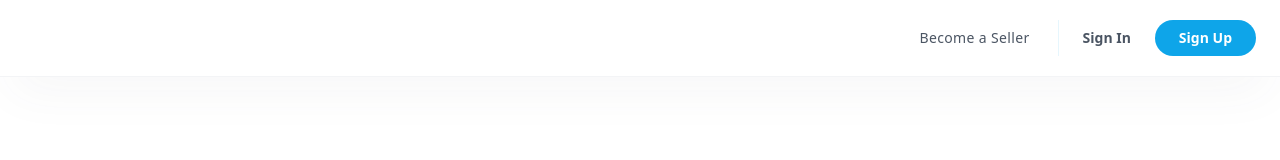
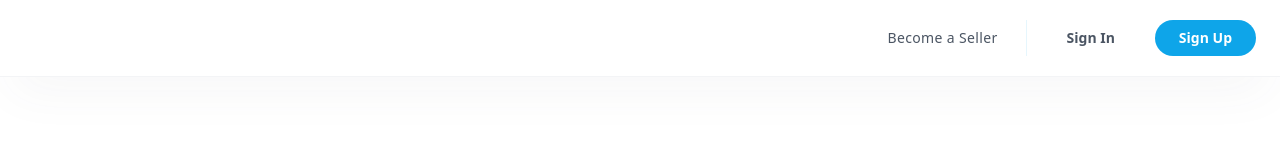
Before and after one commit to emrecolak-23/nodejs-microservice-elastic-rabbit-kibana-mongo-sql, a React (Vite) app in the folder client/: page / in a window 1280 px wide. Shown: the top 160 px of the page. Built offline with nearby package versions, Linux system fonts and the light colour scheme.

Commit message:
refactor: update header component for improved navigation and styling; adjust Index header class for consistency

```diff
--- a/client/src/features/index/Index.tsx
+++ b/client/src/features/index/Index.tsx
@@ -8,7 +8,7 @@ const Index: FC = (): ReactElement => {
   return (
     <div className="flex flex-col">
       <Suspense>
-        <IndexHeader navClass="navbar peer-checked:navbar-active fixed z-20 w-full border-b border-gray-100 bg-white/90 shadow-2xl shadow-gray-600/5 backdrop-blur dark:border-gray-800 dark:bg-gray-900/80 dark:shadow-none" />
+        <IndexHeader navClass="navbar peer-checked:navbar-active fixed z-20 w-full border-b border-gray-100 bg-white shadow-2xl shadow-gray-600/5 dark:border-gray-800 dark:bg-gray-900 dark:shadow-none" />
         <Hero />
       </Suspense>
     </div>
--- a/client/src/shared/header/components/Header.tsx
+++ b/client/src/shared/header/components/Header.tsx
@@ -1,9 +1,6 @@
-import { FC, LazyExoticComponent, ReactElement, lazy } from 'react';
+import { FC, ReactElement } from 'react';
 import { Link } from 'react-router-dom';
 import { IHeader } from '../interfaces/header.interface';
-import { IButtonProps } from '../../shared.interface';
-
-const Button: LazyExoticComponent<FC<IButtonProps>> = lazy(() => import('../../button/Button'));
 
 const Header: FC<IHeader> = ({ navClass }): ReactElement => {
   return (
@@ -11,15 +8,22 @@ const Header: FC<IHeader> = ({ navClass }): ReactElement => {
       <nav className={navClass}>
         <div className="m-auto px-6 xl:container md:px-12 lg:px-6">
           <div className="flex flex-wrap items-center justify-between gap-6 md:gap-0 md:py-3 lg:py-5">
+            <input type="checkbox" id="nav-toggle" className="peer hidden" />
             <div className="flex w-full items-center justify-between lg:w-auto">
               <Link to="/" className="relative z-10 cursor-pointer text-3xl font-semibold text-white">
                 Jobber
               </Link>
-              <div className="peer-checked:hamburger relative z-20 -mr-6 block cursor-pointer p-6 lg:hidden">
-                <Button className="m-auto h-0.5 w-5 rounded transition duration-300" label="label" />
-              </div>
+              <label
+                htmlFor="nav-toggle"
+                className="relative z-20 -mr-2 flex h-10 w-10 shrink-0 cursor-pointer flex-col items-center justify-center lg:hidden"
+                aria-label="Menüyü aç"
+              >
+                <span className="block h-0.5 w-5 rounded bg-gray-700 dark:bg-gray-200" />
+                <span className="mt-1.5 block h-0.5 w-5 rounded bg-gray-700 dark:bg-gray-200" />
+                <span className="mt-1.5 block h-0.5 w-5 rounded bg-gray-700 dark:bg-gray-200" />
+              </label>
             </div>
-            <div className="navmenu mb-16 hidden w-full cursor-pointer flex-wrap items-center justify-end space-y-8 rounded-3xl border border-gray-100 bg-white p-6 shadow-2xl shadow-gray-300/20 dark:border-gray-700 dark:bg-gray-800 dark:shadow-none md:flex-nowrap lg:m-0 lg:flex lg:w-7/12 lg:space-y-0 lg:border-0 lg:bg-transparent lg:p-0 lg:shadow-none">
+            <div className="navmenu mb-16 hidden w-full cursor-pointer flex-wrap items-center justify-end space-y-8 rounded-3xl border border-gray-200 p-6 shadow-2xl shadow-gray-300/20 dark:border-gray-700 dark:shadow-none md:flex-nowrap lg:m-0 peer-checked:flex lg:flex lg:w-7/12 lg:space-y-0 lg:rounded-none lg:border-0 lg:bg-transparent lg:p-0 lg:shadow-none">
               <div className="text-gray-600 dark:text-gray-300 lg:pr-4">
                 <ul className="space-y-6 text-base font-medium tracking-wide lg:flex lg:space-y-0 lg:text-sm">
                   <li>
@@ -30,21 +34,19 @@ const Header: FC<IHeader> = ({ navClass }): ReactElement => {
                 </ul>
               </div>
 
-              <div className="border-primary/10 -ml-1 flex w-full flex-col space-y-2 dark:border-gray-700 sm:flex-row md:w-max lg:space-y-0 lg:border-l">
-                <div
-                  className="relative ml-auto flex h-9 items-center justify-center before:absolute
-                            before:inset-0 before:rounded-full before:transition before:duration-300
-                            hover:before:scale-105 focus:before:bg-sky-600/10 active:duration-75 active:before:scale-95
-                            dark:focus:before:bg-sky-400/10 sm:px-6"
+              <div className="border-primary/10 -ml-1 flex w-full flex-col gap-2 dark:border-gray-700 sm:flex-row sm:gap-4 md:w-max lg:space-y-0 lg:border-l lg:pl-4">
+                <Link
+                  to="/login"
+                  className="flex h-9 w-max shrink-0 items-center justify-center px-6 transition-colors hover:text-primary dark:hover:text-primaryLight"
                 >
-                  <span className="relative text-sm font-semibold text-gray-600 dark:text-gray-300">Sign In</span>
-                </div>
-                <div
-                  className="relative ml-auto flex h-9 items-center justify-center rounded-full bg-sky-500
-                            text-white font-bold sm:px-6 hover:bg-sky-400"
+                  <span className="text-sm font-semibold text-gray-600 dark:text-gray-300">Sign In</span>
+                </Link>
+                <Link
+                  to="/register"
+                  className="flex h-9 w-max shrink-0 items-center justify-center rounded-full bg-sky-500 px-6 font-bold text-white transition-colors hover:bg-sky-400"
                 >
-                  <span className="relative text-sm font-semibold text-white">Sign Up</span>
-                </div>
+                  <span className="text-sm font-semibold">Sign Up</span>
+                </Link>
               </div>
             </div>
           </div>
```
